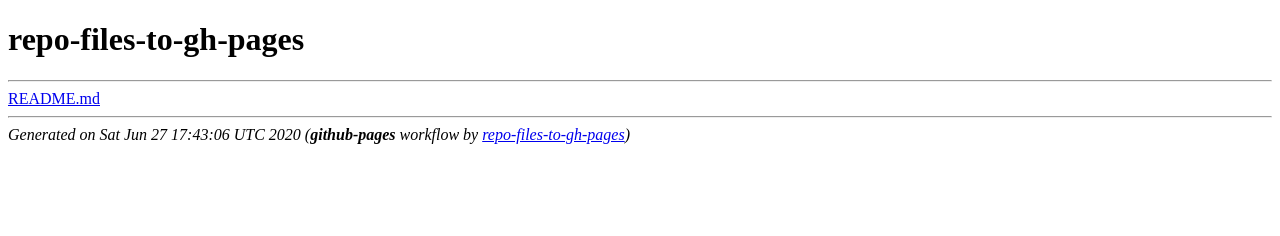
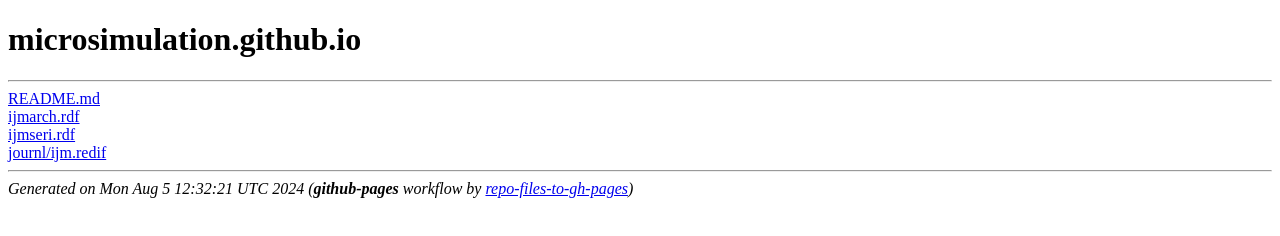
Before and after one commit to microsimulation/microsimulation.github.io, a plain HTML site: page index.html in a window 1280 px wide. Drawn offline with Linux system fonts and the light colour scheme.

Commit message:
deploy: 6633395af35fd3abcccc33d3295f5267d9dffa8c

```diff
--- a/index.html
+++ b/index.html
@@ -1,4 +1,7 @@
-<!DOCTYPE html><html lang="en"><head><title>repo-files-to-gh-pages</title></head><body><h1>repo-files-to-gh-pages</h1><hr>
+<!DOCTYPE html><html lang="en"><head><title>microsimulation.github.io</title></head><body><h1>microsimulation.github.io</h1><hr>
 <a href="README.md">README.md</a><br/>
-<hr/><address>Generated on Sat Jun 27 17:43:06 UTC 2020 (<b>github-pages</b> workflow by <a href="https://github.com/dacrystal/repo-files-to-gh-pages">repo-files-to-gh-pages</a>)</address>
+<a href="ijmarch.rdf">ijmarch.rdf</a><br/>
+<a href="ijmseri.rdf">ijmseri.rdf</a><br/>
+<a href="journl/ijm.redif">journl/ijm.redif</a><br/>
+<hr/><address>Generated on Mon Aug  5 12:32:21 UTC 2024 (<b>github-pages</b> workflow by <a href="https://github.com/dacrystal/repo-files-to-gh-pages">repo-files-to-gh-pages</a>)</address>
 </body></html>
```
Also changed, not shown: 3 other files.
